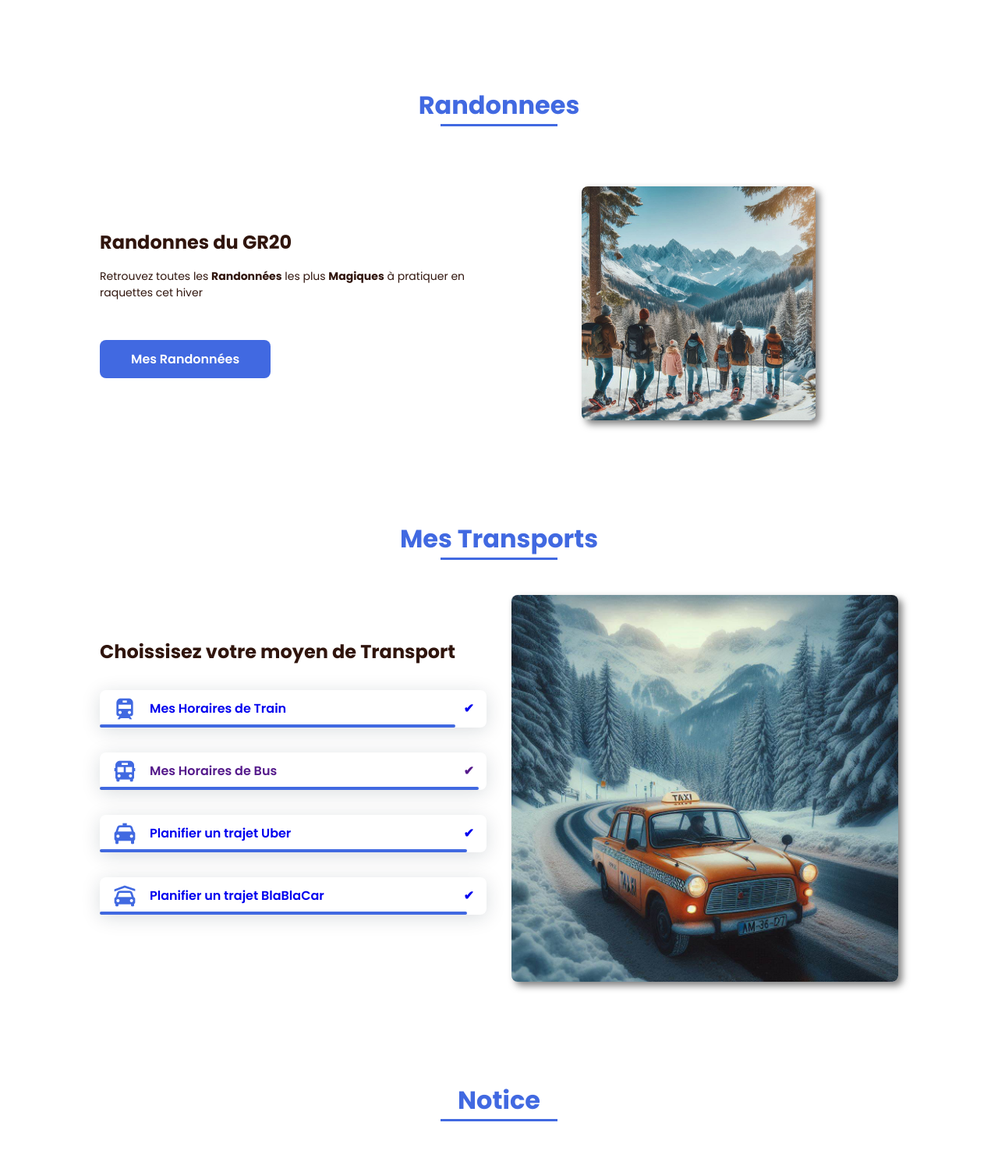
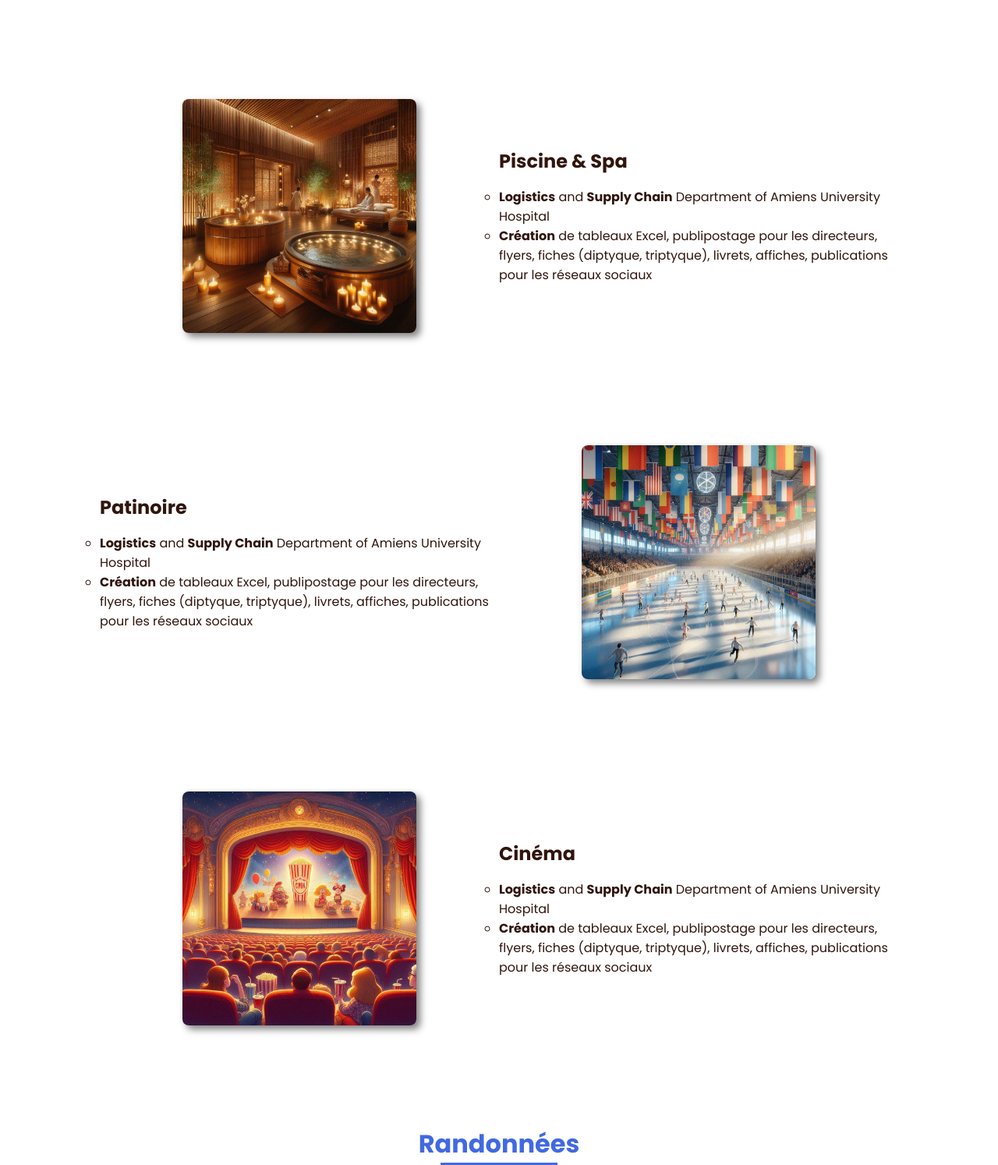
Before and after one commit to Corentin-Bocquet/QRCODE, a plain HTML site: page index.html in a window 1280 px wide. Shown: the part 2500-3994 px from the top of the page at 78% size. Drawn offline with nearby package versions, Linux system fonts and the light colour scheme.

Commit message:
Picine,Patinoire,cine

```diff
--- a/index.html
+++ b/index.html
@@ -170,15 +170,95 @@
                 </div>
             </section>
 
-            <!--===== RANDONNES =====-->
-            <section class="skills section" id="Randonnees">
-                <h2 class="section-title">Randonnees</h2>
+            <section class="about section " id="">
+
+
+                <div class="about__container bd-grid">
+
+                    <div class="about__img">
+                        <img id="imgact5" src="spa.jpeg" alt="">
+                    </div>
+
+                    <div>
+                        <h2 id="titact3" class="about__subtitle">Piscine & Spa</h2>
+                        <p class="about__text">
+                            <ul class="points">
+                                <li id="li1act5"><b>Logistics</b> and <b>Supply Chain</b>
+                                    Department of Amiens University
+                                    Hospital</li>
+                                <li id="li2act5"><b>Création</b> de tableaux Excel, publipostage pour les directeurs, flyers, fiches
+                                    (diptyque, triptyque), livrets, affiches, publications pour les réseaux sociaux
+
+                                    </li>
+                            </ul>
+                        </p>
+                    </div>
+                </div>
+            </section>
+
+            <section class="about section " id="">
+
 
                 <div class="about__container bd-grid">
 
 
                     <div>
-                        <h2 class="about__subtitle">Randonnes du GR20</h2>
+                        <h2 id="titact6" class="about__subtitle">Patinoire</h2>
+                        <p class="about__text">
+                            <ul class="points">
+                                <li id="li1act6"><b>Logistics</b> and <b>Supply Chain</b>
+                                    Department of Amiens University
+                                    Hospital</li>
+                                <li id="li2act6"><b>Création</b> de tableaux Excel, publipostage pour les directeurs, flyers, fiches
+                                    (diptyque, triptyque), livrets, affiches, publications pour les réseaux sociaux
+
+                                    </li>
+
+                            </ul>
+                        </p>
+                    </div>
+
+                    <div class="about__img">
+                        <img id="imgact6" src="patinoire.jpeg" alt="">
+                    </div>
+                </div>
+            </section>
+
+            <section class="about section " id="">
+
+
+                <div class="about__container bd-grid">
+
+                    <div class="about__img">
+                        <img id="imgact7" src="cine.jpeg" alt="">
+                    </div>
+
+                    <div>
+                        <h2 id="titact7" class="about__subtitle">Cinéma</h2>
+                        <p class="about__text">
+                            <ul class="points">
+                                <li id="li1act7"><b>Logistics</b> and <b>Supply Chain</b>
+                                    Department of Amiens University
+                                    Hospital</li>
+                                <li id="li2act7"><b>Création</b> de tableaux Excel, publipostage pour les directeurs, flyers, fiches
+                                    (diptyque, triptyque), livrets, affiches, publications pour les réseaux sociaux
+
+                                    </li>
+                            </ul>
+                        </p>
+                    </div>
+                </div>
+            </section>
+
+            <!--===== RANDONNES =====-->
+            <section class="skills section" id="Randonnees">
+                <h2 class="section-title">Randonnées</h2>
+
+                <div class="about__container bd-grid">
+
+
+                    <div>
+                        <h2 class="about__subtitle">Randonnées du GR20</h2>
                         <p id="pran" class="about__text">Retrouvez toutes les <b>Randonnées</b> les plus <b>Magiques</b> à pratiquer en raquettes cet hiver</p><br>
                         <br>
                         <a id="butran" class="button" href="" download>Mes Randonnées</a>
@@ -196,8 +276,9 @@
                 <div class="skills__container bd-grid">
                     <div>
                         <h2 class="skills__subtitle">Choissisez votre moyen de Transport</h2>
+
+                        <p class="skills__text"></p>
                         <a id="sncfLink" href="#">
-                        <p class="skills__text"></p>
                         <div class="skills__data" id="title">
                             <div class="skills__names">
                                 <i class='bx bxs-train skills__icon' id="icon1"></i>
@@ -255,7 +336,7 @@
                                     <span class="skills__percentage"> ✔ </span>
                                 </div>
                             </div>
-                            </a>
+                        </a>
 
 
 
@@ -518,6 +599,12 @@
                     const li1act4 = document.getElementById('li1act4');
                     const li2act4 = document.getElementById('li2act4');
                     const li3act4 = document.getElementById('li3act4');
+                    const li1act5 = document.getElementById('li1act5');
+                    const li2act5 = document.getElementById('li2act5');
+                    const li1act6 = document.getElementById('li1act6');
+                    const li2act6 = document.getElementById('li2act6');
+                    const li1act7 = document.getElementById('li1act7');
+                    const li2act7 = document.getElementById('li2act7');
                     const pran = document.getElementById('pran');
                     const imgran = document.getElementById('imgran');
                     const butran = document.getElementById('butran');
@@ -554,6 +641,12 @@
                     li1act4.textContent = "#";
                     li2act4.textContent = "#";
                     li3act4.textContent = "#";
+                    li1act5.textContent = "#";
+                    li2act5.textContent = "#";
+                    li1act6.textContent = "#";
+                    li2act6.textContent = "#";
+                    li1act7.textContent = "#";
+                    li2act7.textContent = "#";
                     pran.innerHTML = "Retrouvez toutes les <b>Randonnées</b> les plus <b>Magiques</b> à pratiquer sous le soleil d'été";
                     imgran.src = "chaletete.png";
                     butran.href = "";
--- a/styles.css
+++ b/styles.css
@@ -333,6 +333,7 @@ img {
 .skills__names {
   display: flex;
   align-items: center;
+  color: black;
 }
 
 .skills__bar {
```
Also changed, not shown: cine.jpeg (added), patinoire.jpeg (added), piscine.jpeg (added), spa.jpeg (added).
